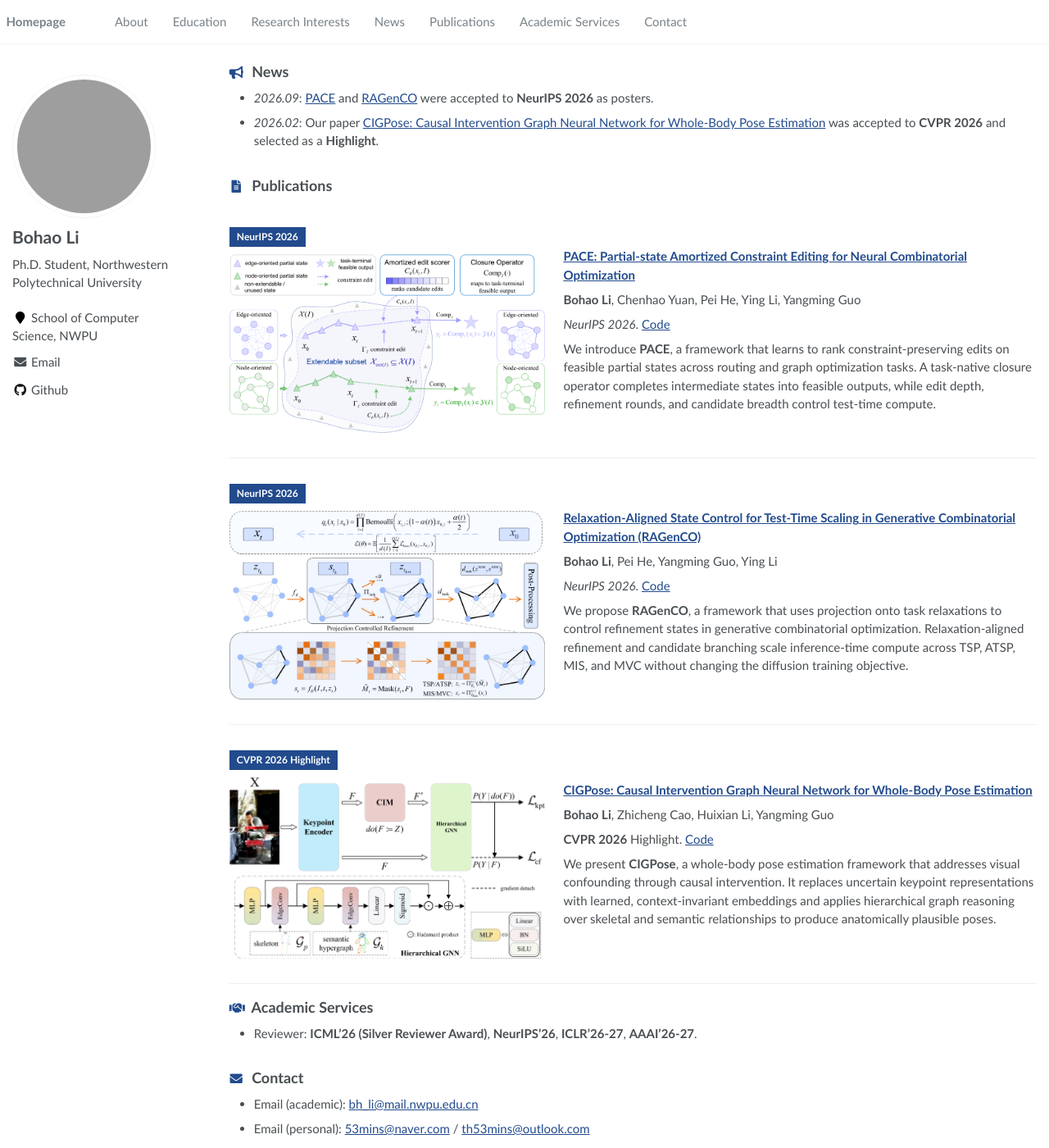
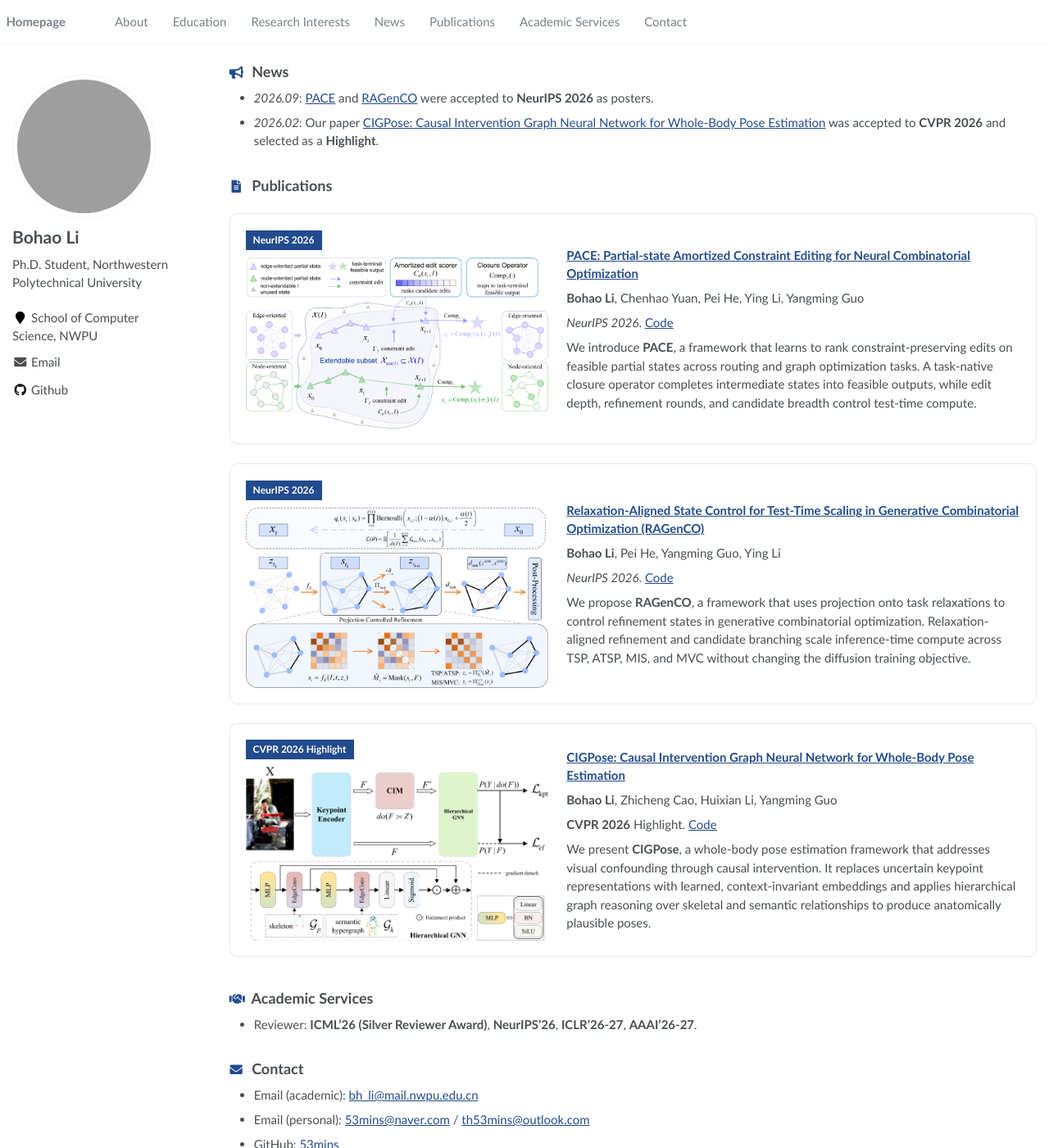
Before and after one commit to 53mins/BohaoLi, a Jekyll site: the page built from _pages/about.md, in a window 1280 px wide and 1400 px high, scrolled down 455 px. Shown: the whole window at 82% size. Built offline with Jekyll 4.4.1, drawn with Linux system fonts in a browser that asks for light colours; grey boxes are pictures that could not be loaded.

Commit message:
Add rounded borders to publication entries

```diff
--- a/assets/css/main.scss
+++ b/assets/css/main.scss
@@ -44,8 +44,10 @@
     display: grid;
     gap: 1.5em;
     align-items: center;
-    border-bottom: 1px #efefef solid;
-    padding: 2em 0 2em 0;
+    margin: 1.5em 0;
+    padding: 1.25em;
+    border: 1px solid #e5e7eb;
+    border-radius: 10px;
 
     .paper-box-image{
         width: 100%;
```
